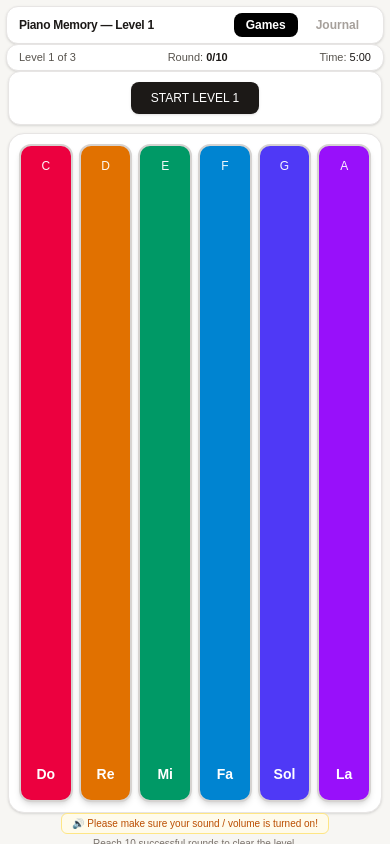
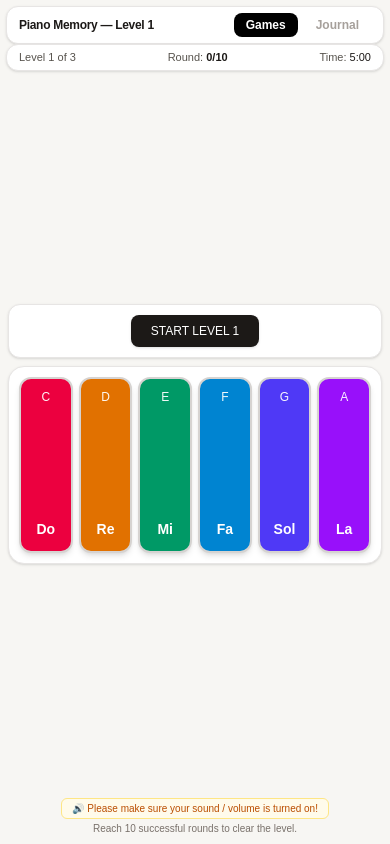
Before and after one commit to msmyerdigital/adult-memory-game, a Next.js app: page /games/memory in a window 390 px wide. Built offline with nearby package versions, Linux system fonts and the light colour scheme.

Commit message:
Keep instructions visible, shorten piano height for mobile, and keep start button

```diff
--- a/app/games/memory/page.tsx
+++ b/app/games/memory/page.tsx
@@ -262,7 +262,7 @@ export default function PianoMemoryGame() {
       {/* Main Piano Center Container */}
       <section className="w-full max-w-4xl mx-auto flex flex-col justify-center items-center my-auto gap-2 px-0.5">
 
-        {gameState !== 'playing' && (
+        {/* Dynamic Controls / Start / Feedback Box */}
         <div className="bg-white px-4 py-2.5 rounded-xl shadow-sm border border-stone-200 flex flex-col items-center justify-center w-full max-w-md text-center transition-all duration-300 shrink-0">
           {gameState === 'won' ? (
             <div className="flex flex-col items-center gap-1 animate-in fade-in zoom-in duration-300">
@@ -286,6 +286,10 @@ export default function PianoMemoryGame() {
                 RETRY LEVEL
               </button>
             </div>
+          ) : gameState === 'playing' ? (
+            <div className="text-xs sm:text-sm font-medium text-stone-800">
+              {isPlayingSequence ? '🎵 Listen to the melody...' : '🎹 Your turn! Repeat the melody up to 10 rounds.'}
+            </div>
           ) : (
             <div className="flex flex-col items-center">
               <button
@@ -297,15 +301,14 @@ export default function PianoMemoryGame() {
             </div>
           )}
         </div>
-        )}
 
-        {/* Big Finger & 90% Screen Height Piano Keyboard on Mobile */}
+        {/* Shorter Piano Keyboard (No scrolling, compact height for mobile screens) */}
         <div className="bg-white p-2.5 sm:p-5 rounded-2xl sm:rounded-3xl shadow-sm border border-stone-200 flex gap-1.5 sm:gap-2.5 w-full justify-center">
           {notes.map((note, index) => (
             <button
               key={note.keyName}
               onClick={() => handleKeyClick(index)}
-              className={`flex-1 h-[78vh] sm:h-80 rounded-xl sm:rounded-2xl flex flex-col justify-between items-center pb-4 sm:pb-6 pt-3 sm:pt-5 transition-all shadow-md border-2 border-stone-300 text-white cursor-pointer ${
+              className={`flex-1 h-44 sm:h-80 rounded-xl sm:rounded-2xl flex flex-col justify-between items-center pb-3 sm:pb-6 pt-2.5 sm:pt-5 transition-all shadow-md border-2 border-stone-300 text-white cursor-pointer ${
                 activeNoteIndex === index ? `${note.activeColor} scale-95 shadow-inner brightness-110` : `${note.color}`
               }`}
             >
@@ -328,9 +331,7 @@ export default function PianoMemoryGame() {
           </div>
         ) : (
           <div className="text-[10px] sm:text-[11px] text-stone-500 font-light text-center">
-            {gameState === 'playing'
-              ? (isPlayingSequence ? '🎵 Listen to the melody...' : '🎹 Your turn! Repeat the melody up to 10 rounds.')
-              : 'Reach 10 successful rounds to clear the level.'}
+            {gameState !== 'playing' ? 'Reach 10 successful rounds to clear the level.' : 'Focus and follow the pattern!'}
           </div>
         )}
       </div>
```
Lines whose indentation alone changed are shown as unchanged.
